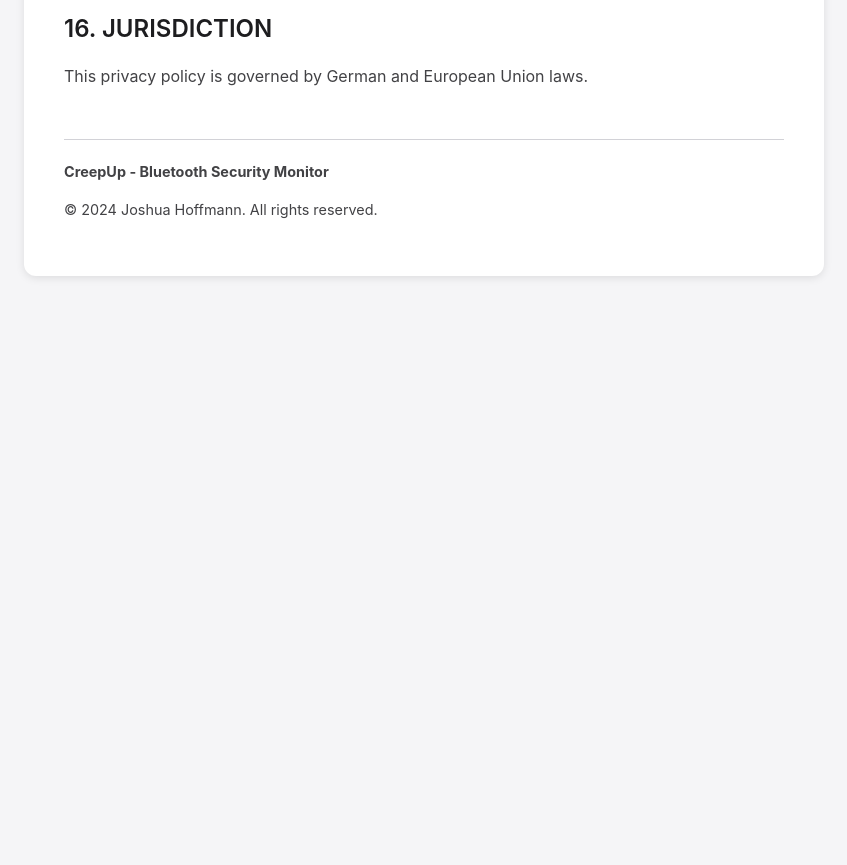
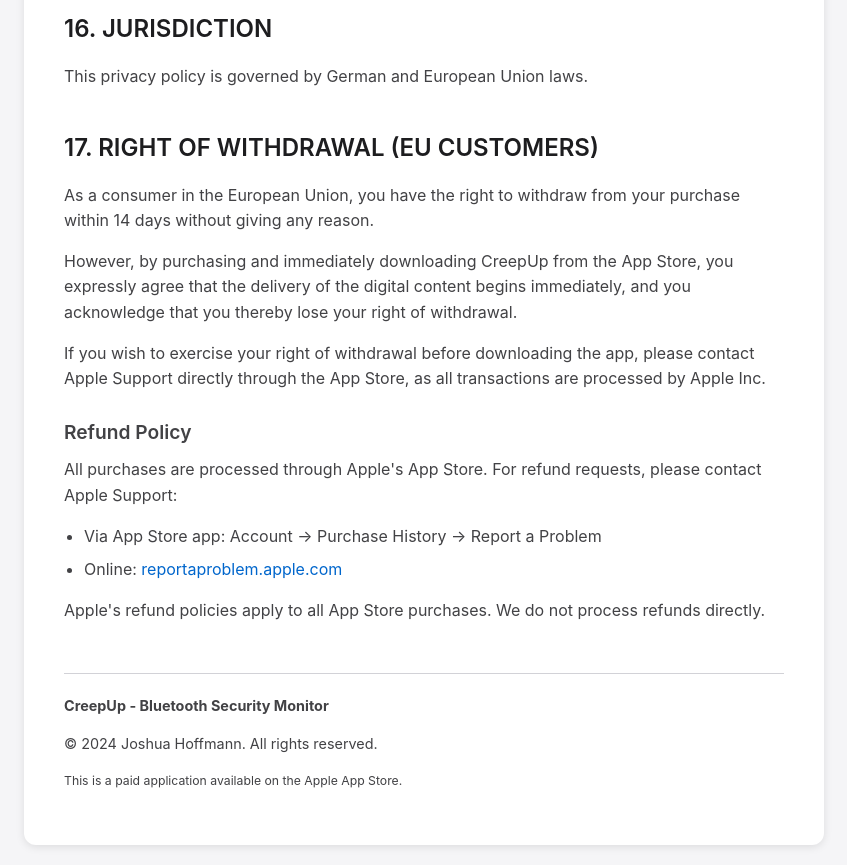
Before and after one commit to jhodevstuff/creepup-legal, a plain HTML site: page index.html in a window 1280 px wide. Shown: the part 5240-6105 px from the top of the page, without its empty margins (216-1063 px from the left). Before the commit the page ends 5536 px from the top, so only its background shows below. Drawn offline with Linux system fonts and the light colour scheme.

Commit message:
Add EU customer withdrawal rights and refund policy
Added information about the right of withdrawal for EU customers and refund policy.

```diff
--- a/index.html
+++ b/index.html
@@ -270,9 +270,23 @@
         <h2>16. JURISDICTION</h2>
         <p>This privacy policy is governed by German and European Union laws.</p>
 
+        <h2>17. RIGHT OF WITHDRAWAL (EU CUSTOMERS)</h2>
+        <p>As a consumer in the European Union, you have the right to withdraw from your purchase within 14 days without giving any reason.</p>
+        <p>However, by purchasing and immediately downloading CreepUp from the App Store, you expressly agree that the delivery of the digital content begins immediately, and you acknowledge that you thereby lose your right of withdrawal.</p>
+        <p>If you wish to exercise your right of withdrawal before downloading the app, please contact Apple Support directly through the App Store, as all transactions are processed by Apple Inc.</p>
+
+        <h3>Refund Policy</h3>
+        <p>All purchases are processed through Apple's App Store. For refund requests, please contact Apple Support:</p>
+        <ul>
+            <li>Via App Store app: Account → Purchase History → Report a Problem</li>
+            <li>Online: <a href="https://reportaproblem.apple.com" target="_blank">reportaproblem.apple.com</a></li>
+        </ul>
+        <p>Apple's refund policies apply to all App Store purchases. We do not process refunds directly.</p>
+
         <div class="footer">
             <p><strong>CreepUp - Bluetooth Security Monitor</strong></p>
             <p>&copy; 2024 Joshua Hoffmann. All rights reserved.</p>
+            <p style="margin-top: 10px; font-size: 0.85em;">This is a paid application available on the Apple App Store.</p>
         </div>
     </div>
 </body>
```
